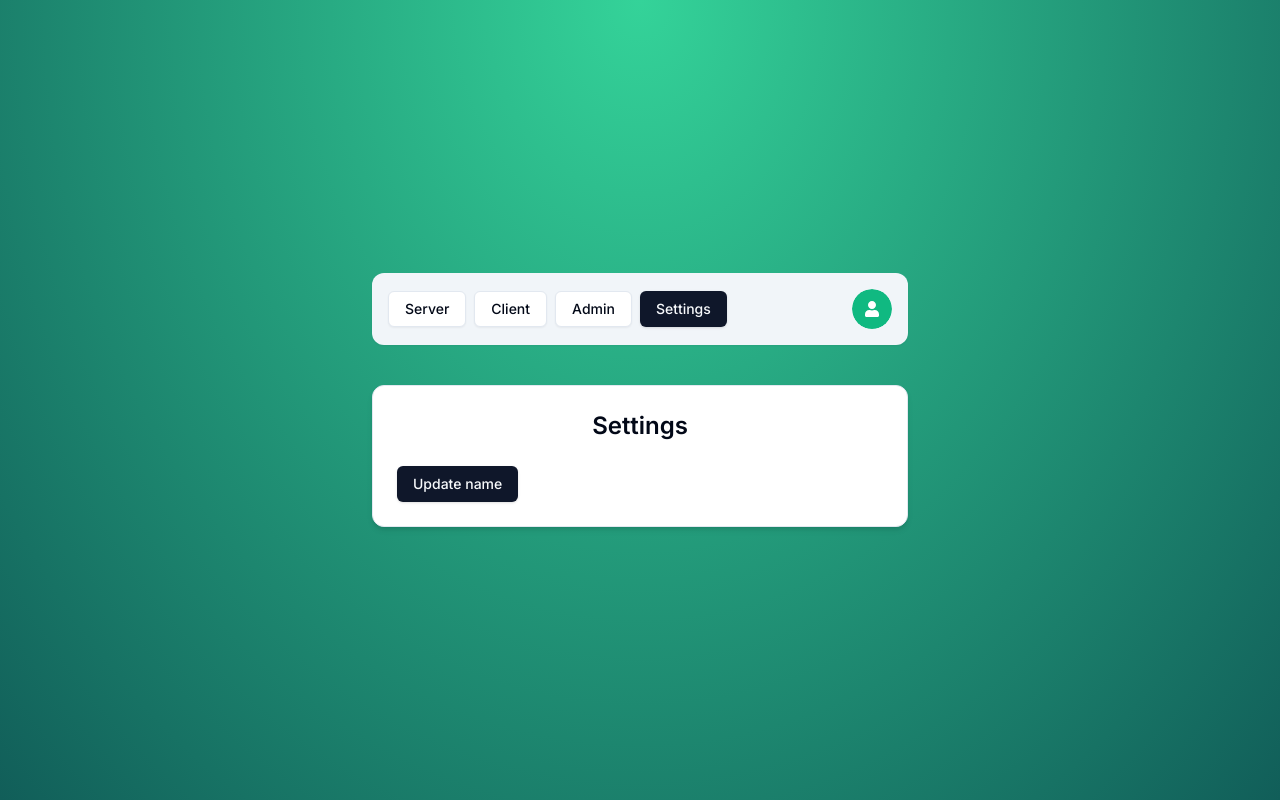
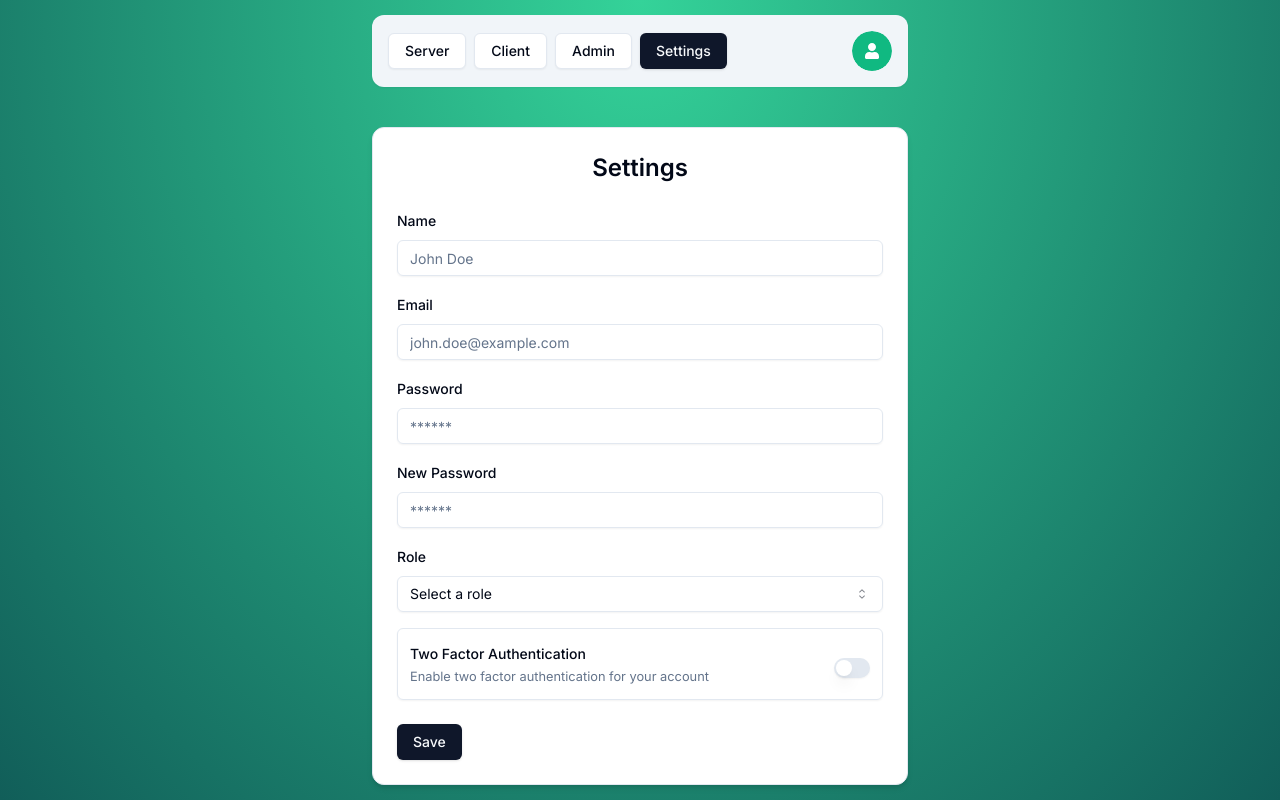
Before and after one commit to FelipeGangrel/nextjs-auth, a Next.js app: page /settings in a window 1280 px wide. Built offline with nearby package versions, Linux system fonts and the light colour scheme; no server answers.

Commit message:
Add form for updating user settings

```diff
--- a/src/app/(protected)/settings/page.tsx
+++ b/src/app/(protected)/settings/page.tsx
@@ -1,21 +1,78 @@
 'use client'
 
+import { zodResolver } from '@hookform/resolvers/zod'
+import { UserRole } from '@prisma/client'
 import { useSession } from 'next-auth/react'
-import { useTransition } from 'react'
+import { useState, useTransition } from 'react'
+import { useForm } from 'react-hook-form'
+import { toast } from 'sonner'
+import * as z from 'zod'
 
 import { updateSettings } from '@/actions/update-sessings'
+import { Message } from '@/components/message'
 import { Button } from '@/components/ui/button'
 import { Card, CardContent, CardHeader } from '@/components/ui/card'
+import {
+  Form,
+  FormControl,
+  FormDescription,
+  FormField,
+  FormItem,
+  FormLabel,
+  FormMessage,
+} from '@/components/ui/form'
+import { Input } from '@/components/ui/input'
+import {
+  Select,
+  SelectContent,
+  SelectItem,
+  SelectTrigger,
+  SelectValue,
+} from '@/components/ui/select'
+import { Switch } from '@/components/ui/switch'
+import { useCurrentUser } from '@/hooks/use-current-user'
+import { UpdateSettingsSchema } from '@/schemas'
+
+type FormValues = z.infer<typeof UpdateSettingsSchema>
 
 export default function SettingsPage() {
   const { update } = useSession()
+  const user = useCurrentUser()
   const [isPending, startTransition] = useTransition()
 
-  const onClick = async () => {
+  const [errorMessage, setErrorMessage] = useState<string | undefined>()
+  const [successMessage, setSuccessMessage] = useState<string | undefined>()
+
+  const form = useForm<FormValues>({
+    resolver: zodResolver(UpdateSettingsSchema),
+    defaultValues: {
+      name: user?.name || undefined,
+      email: user?.email || undefined,
+      password: undefined,
+      newPassword: undefined,
+      role: user?.role || undefined,
+    },
+  })
+
+  const handleSubmit = async (values: FormValues) => {
+    setErrorMessage(undefined)
+    setSuccessMessage(undefined)
+
     startTransition(() => {
-      updateSettings({ name: 'New name' }).then(() => {
-        update()
-      })
+      updateSettings(values)
+        .then((response) => {
+          if (response.error) {
+            setErrorMessage(response.error)
+          }
+
+          if (response.success) {
+            update()
+            setSuccessMessage(response.success)
+          }
+        })
+        .catch(() => {
+          setErrorMessage('Something went wrong')
+        })
     })
   }
 
@@ -25,9 +82,136 @@ export default function SettingsPage() {
         <p className="text-center text-2xl font-semibold">Settings</p>
       </CardHeader>
       <CardContent>
-        <Button onClick={onClick} disabled={isPending}>
-          Update name
-        </Button>
+        <Form {...form}>
+          <form
+            onSubmit={form.handleSubmit(handleSubmit)}
+            className="space-y-6"
+          >
+            <div className="space-y-4">
+              <FormField
+                control={form.control}
+                name="name"
+                render={({ field }) => (
+                  <FormItem>
+                    <FormLabel>Name</FormLabel>
+                    <FormControl>
+                      <Input
+                        {...field}
+                        placeholder="John Doe"
+                        disabled={isPending}
+                      />
+                    </FormControl>
+                    <FormMessage />
+                  </FormItem>
+                )}
+              />
+              <FormField
+                control={form.control}
+                name="email"
+                render={({ field }) => (
+                  <FormItem>
+                    <FormLabel>Email</FormLabel>
+                    <FormControl>
+                      <Input
+                        {...field}
+                        placeholder="john.doe@example.com"
+                        disabled={isPending}
+                      />
+                    </FormControl>
+                    <FormMessage />
+                  </FormItem>
+                )}
+              />
+              <FormField
+                control={form.control}
+                name="password"
+                render={({ field }) => (
+                  <FormItem>
+                    <FormLabel>Password</FormLabel>
+                    <FormControl>
+                      <Input
+                        {...field}
+                        type="password"
+                        placeholder="******"
+                        disabled={isPending}
+                      />
+                    </FormControl>
+                    <FormMessage />
+                  </FormItem>
+                )}
+              />
+              <FormField
+                control={form.control}
+                name="newPassword"
+                render={({ field }) => (
+                  <FormItem>
+                    <FormLabel>New Password</FormLabel>
+                    <FormControl>
+                      <Input
+                        {...field}
+                        type="password"
+                        placeholder="******"
+                        disabled={isPending}
+                      />
+                    </FormControl>
+                    <FormMessage />
+                  </FormItem>
+                )}
+              />
+              <FormField
+                control={form.control}
+                name="role"
+                render={({ field }) => (
+                  <FormItem>
+                    <FormLabel>Role</FormLabel>
+                    <Select
+                      disabled={isPending}
+                      onValueChange={field.onChange}
+                      defaultValue={field.value}
+                    >
+                      <FormControl>
+                        <SelectTrigger>
+                          <SelectValue placeholder="Select a role" />
+                        </SelectTrigger>
+                      </FormControl>
+                      <SelectContent>
+                        <SelectItem value={UserRole.ADMIN}>Admin</SelectItem>
+                        <SelectItem value={UserRole.USER}>User</SelectItem>
+                      </SelectContent>
+                    </Select>
+                    <FormMessage />
+                  </FormItem>
+                )}
+              />
+              <FormField
+                control={form.control}
+                name="isTwoFactorEnabled"
+                render={({ field }) => (
+                  <FormItem className="flex items-center justify-between rounded-md border p-3 shadow-sm">
+                    <div className="space-y-0.5">
+                      <FormLabel>Two Factor Authentication</FormLabel>
+                      <FormDescription>
+                        Enable two factor authentication for your account
+                      </FormDescription>
+                    </div>
+                    <Switch
+                      checked={field.value}
+                      onCheckedChange={field.onChange}
+                      disabled={isPending}
+                    />
+                  </FormItem>
+                )}
+              />
+            </div>
+            {errorMessage && <Message variant="error">{errorMessage}</Message>}
+            {successMessage && (
+              <Message variant="success">{successMessage}</Message>
+            )}
+            <Button type="submit" disabled={isPending}>
+              Save
+            </Button>
+          </form>
+        </Form>
       </CardContent>
     </Card>
   )
```
